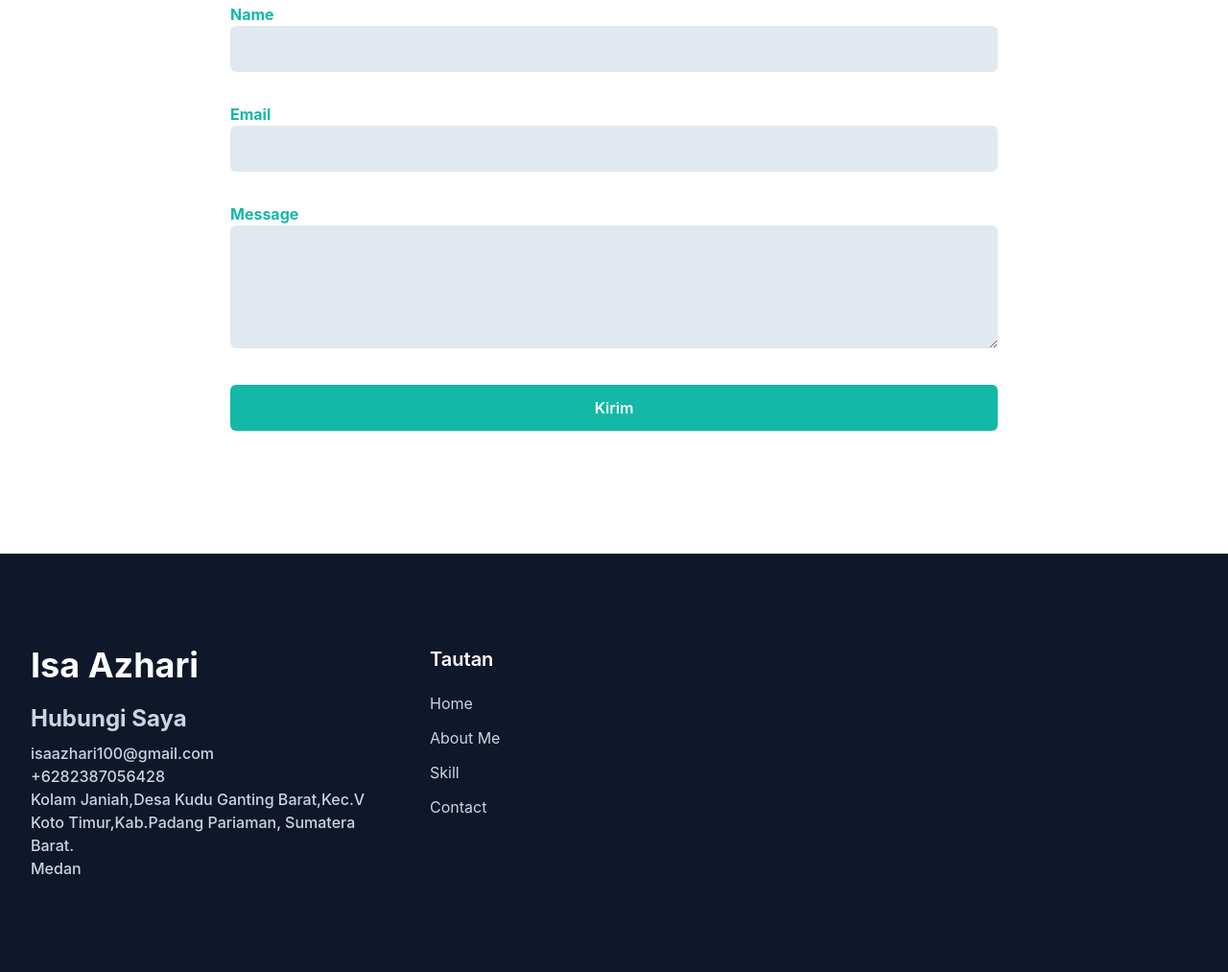
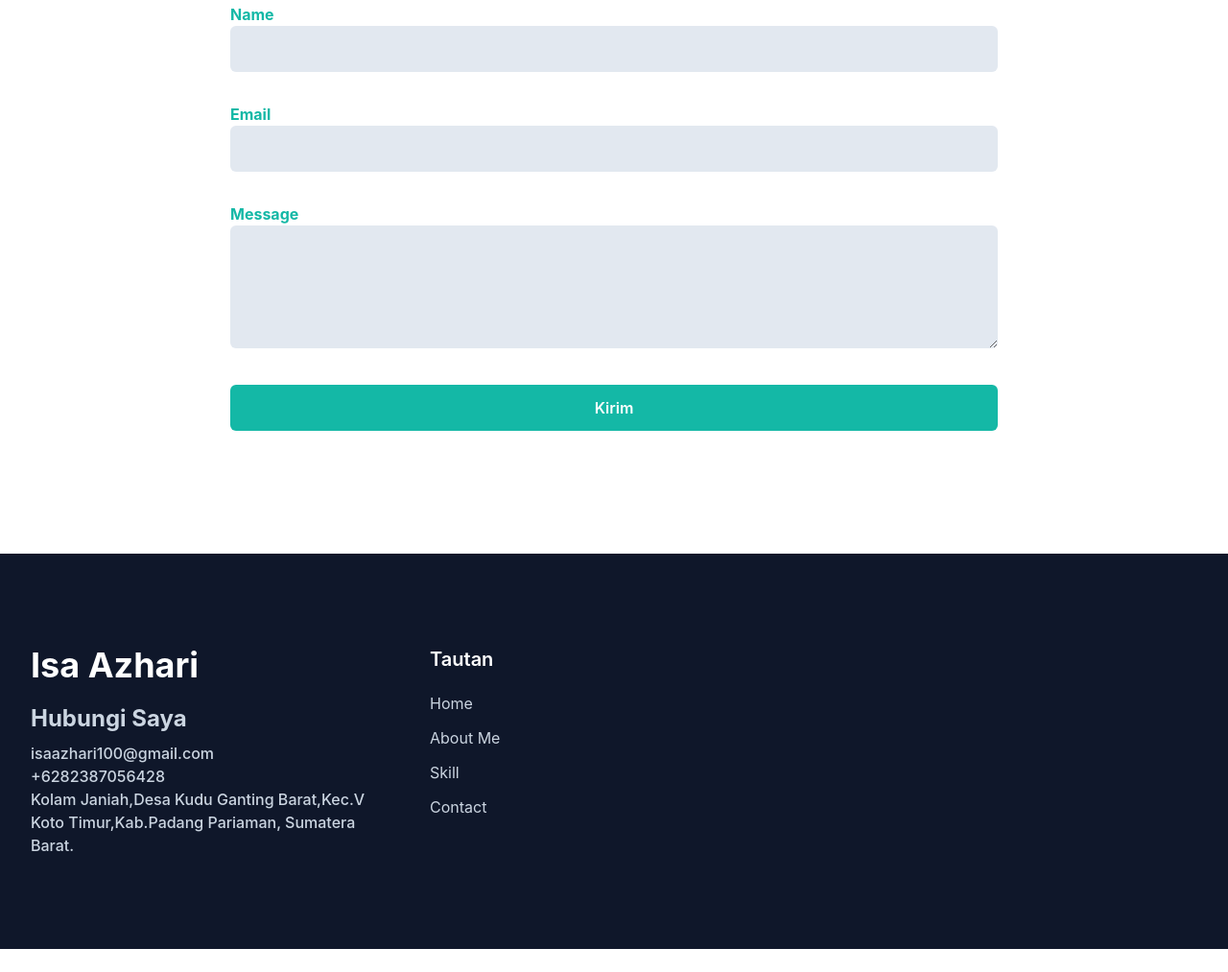
Before and after one commit to IsaAzhari/my-portfolio, a website: page index.html in a window 1280 px wide. Shown: the part 2322-3335 px from the top of the page at 96% size. After the commit the page ends 3311 px from the top, so only its background shows below. Drawn offline with Linux system fonts and the light colour scheme.

Commit message:
Update index.html

```diff
--- a/index.html
+++ b/index.html
@@ -188,7 +188,6 @@
                     <p>isaazhari100@gmail.com</p>
                     <p>+6282387056428</p>
                     <p>Kolam Janiah,Desa Kudu Ganting Barat,Kec.V Koto Timur,Kab.Padang Pariaman, Sumatera Barat.</p>
-                    <p>Medan</p>
                 </div>
                 <div class="w-full px-4 mb-12 md:w-1/3">
                     <h3 class="font-semibold text-xl text-white mb-5">Tautan</h3>
```
